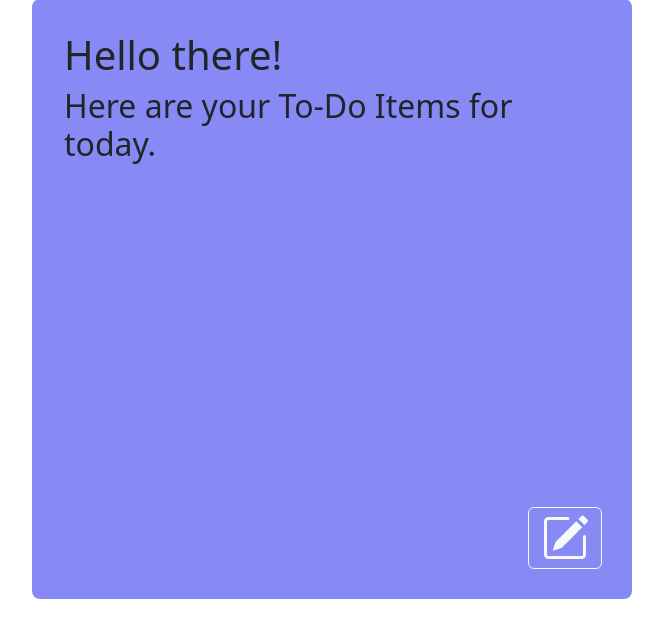
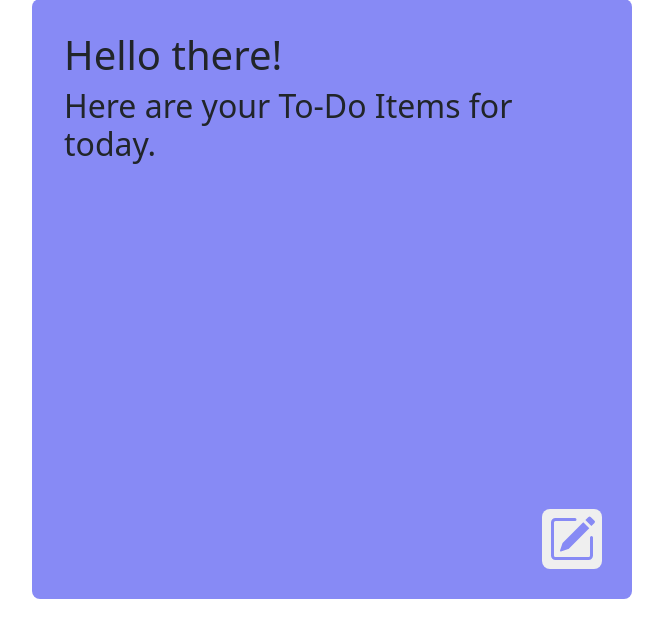
Before and after one commit to waffledood/personal-projects, a Django app: page /todo/ in a window 1280 px wide. Shown: the part 101-739 px from the top of the page, without its empty margins (308-971 px from the left). Run offline with Django 4.2, Linux system fonts and the light colour scheme; data that the repository does not hold is empty; some libraries are stand-ins or nearby versions.

Commit message:
Add id for addTodoItemModalButton

```diff
--- a/todo-django/todo_django/static/todo_django/style.css
+++ b/todo-django/todo_django/static/todo_django/style.css
@@ -56,6 +56,26 @@ main {
   right: 5%;
 }
 
+#addTodoItemModalButton {
+  border: none;
+  text-decoration: none;
+  border-radius: 8px;
+
+  height: 60px;
+  width: 60px;
+
+  color: var(--pri-purple);
+
+  display: flex;
+  flex-direction: column;
+  align-items: center;
+  justify-content: center;
+}
+
+#addTodoItemModalButton:hover {
+  color: var(--pri-purple-accent);
+}
+
 /* Checkbox Styling */
 [type="checkbox"] {
   width: 1.5rem;
--- a/todo-django/todo_django/templates/todo_django/index.html
+++ b/todo-django/todo_django/templates/todo_django/index.html
@@ -32,7 +32,7 @@
       </div>
 
       <!-- Button to trigger modal -->
-      <button type="button" class="btn btn-outline-light position-absolute bottom-5 end-5" data-bs-toggle="modal" data-bs-target="#addTodoItemModal">
+      <button id="addTodoItemModalButton" type="button" class="position-absolute bottom-5 end-5" data-bs-toggle="modal" data-bs-target="#addTodoItemModal">
         <svg xmlns="http://www.w3.org/2000/svg" width="48" height="48" fill="currentColor" class="bi bi-pencil-square" viewBox="0 0 16 16">
           <path d="M15.502 1.94a.5.5 0 0 1 0 .706L14.459 3.69l-2-2L13.502.646a.5.5 0 0 1 .707 0l1.293 1.293zm-1.75 2.456-2-2L4.939 9.21a.5.5 0 0 0-.121.196l-.805 2.414a.25.25 0 0 0 .316.316l2.414-.805a.5.5 0 0 0 .196-.12l6.813-6.814z"/>
           <path fill-rule="evenodd" d="M1 13.5A1.5 1.5 0 0 0 2.5 15h11a1.5 1.5 0 0 0 1.5-1.5v-6a.5.5 0 0 0-1 0v6a.5.5 0 0 1-.5.5h-11a.5.5 0 0 1-.5-.5v-11a.5.5 0 0 1 .5-.5H9a.5.5 0 0 0 0-1H2.5A1.5 1.5 0 0 0 1 2.5z"/>
```
